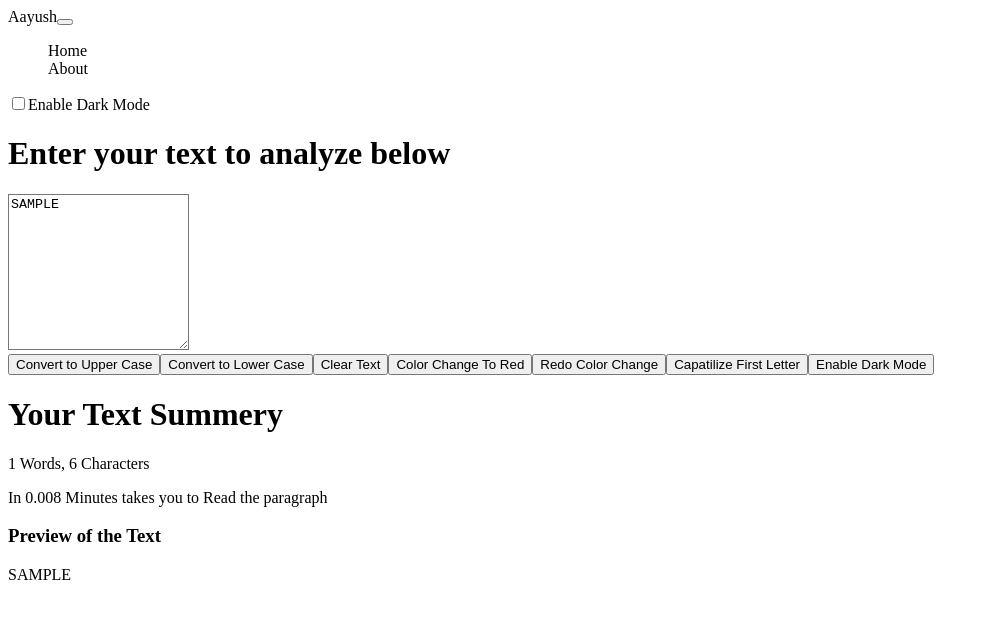
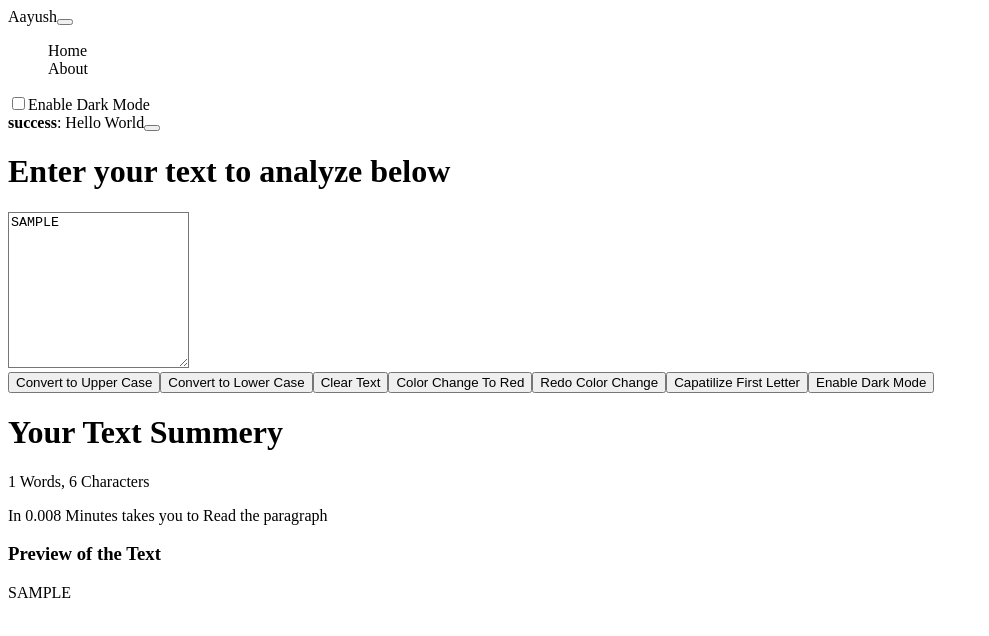
Before and after one commit to mr-prasai2004/Learning_React, a React (Create React App) app in the folder learning_react/: page / in a window 1280 px wide. Both pictures are taken after typing "Sample" into the empty fields and a click on the button "Convert to Upper Case". Shown: the top 636 px of the page, without its empty margins (0-989 px from the left). Built offline with nearby package versions, Linux system fonts and the light colour scheme; the HTML template or start-up script is replaced by a standard one.

Commit message:
Done again without anyhelp

```diff
--- a/learning_react/src/App.js
+++ b/learning_react/src/App.js
@@ -4,8 +4,9 @@ import Navbar from "./components/Navbar";
 import TextForm from "./components/TextForm";
 // import Testt from "./components/Testt";
 import { useState } from "react";
-import TextFrom from "./components/TextFrom";
-import Alert from "./components/Alert";
+// import TextFrom from "./components/TextFrom";
+import Alertt from "./components/Alertt";
+// import Alert from "./components/Alert";
 // import TextForm from "./components/TextForm";
 // import Textform2 from "./components/Textform2";
 // import TextForm3 from "./components/TextForm3";
@@ -15,40 +16,52 @@ function App() {
     if(mode ==='dark'){
     setMode('light')
     document.body.style.backgroundColor = 'white'
-    showAlert("Light Mode hass been enable","success")
+    showAlertt("Light Mode hass been enable","success")
     }
     else{
       setMode('dark')
       document.body.style.backgroundColor = 'gray'
-      showAlert("Dark Mode hass been enable","success")
+      showAlertt("Dark Mode hass been enable","success")
     }
 
 
   }
-  const [alert, setAlert]=useState(null);
-  const showAlert=(message, type)=>{
-      setAlert({
-          msg: message,
-          type: type
-      })
-      setTimeout(()=>{
-        setAlert(null)
-      },1500);
+  // const [alert, setAlert]=useState(null);
+  // const showAlert=(message, type)=>{
+  //     setAlert({
+  //         msg: message,
+  //         type: type
+  //     })
+  //     setTimeout(()=>{
+  //       setAlert(null)
+  //     },1500);
 
+  // }
+  const [alertt,setAlertt]=useState(null);
+  const showAlertt=(message, type)=>{
+    setAlertt({
+      msg: message,
+      type: type
+    })
   }
+
   return (
     <>
 <Navbar title='Aayush' mode={mode} toggleMode={toggleMode}/>
-<Alert alert={alert} />
+<Alertt alertt={alertt} />
+{/* <Alert alert={alert} /> */}
 {/* {/* // <div className="container my-3 "> */}
 
-<TextForm showAlert={showAlert} heading="Enter your text to analyze below"mode={mode}/>
+{/* <TextForm showAlert={showAlert} heading="Enter your text to analyze below"mode={mode}/>  */}
+<TextForm showAlertt={showAlertt} heading="Enter your text to analyze below"mode={mode}/>
+
 {/* <About />  */}
 {/* <Testt /> */}
  {/* </div> */}
 {/* <Textform2 />
 <TextForm3 /> */}
 {/* <TextFrom heading="Enter your text to Analysis Below"/> */}
+
     </>
   );
 }
--- /dev/null
+++ b/learning_react/src/components/Alertt.js
@@ -0,0 +1,14 @@
+import React from 'react';
+
+export default function Alertt(props) {
+  return (
+    <>
+      {props.alertt && (
+        <div className={`alert alert-${props.alertt.type} alert-dismissible fade show`} role="alert">
+          <strong>{props.alertt.type}</strong>: {props.alertt.msg}
+          <button type="button" className="btn-close" data-bs-dismiss="alert" aria-label="Close"></button>
+        </div>
+      )}
+    </>
+  );
+}
--- a/learning_react/src/components/TextForm.js
+++ b/learning_react/src/components/TextForm.js
@@ -4,21 +4,21 @@ export default function TextForm(props) {
     const handelUpClick=()=>{
         let newText=text.toUpperCase();
         setText(newText);
-        props.showAlert('Converted To Upper Case','success');
+        props.showAlertt("Hello World",'success')
     }
     const handelLowClick=()=>{
       let newText=text.toLowerCase();
       setText(newText);
-      props.showAlert('Converted To Lower Case','success');
+      // props.showAlert('Converted To Lower Case','success');
   }
   const handelClearClick=()=>{
     let newText=('');
     setText(newText);
-    props.showAlert('Cleared the text','success');
+    // props.showAlert('Cleared the text','success');
 }
 const handelColorClick=()=>{
   document.getElementById("myBox").style.color="red";
-  props.showAlert('Converted the text Color to Red','success');
+  // props.showAlert('Converted the text Color to Red','success');
 }
 const FirstLetter=()=>{
   if(!text){
@@ -27,12 +27,13 @@ const FirstLetter=()=>{
     let ttext= text.split(" ");
   let a = ttext.map(word => word[0].toUpperCase() + word.slice(1));
   setText(a.join(" "));
-  props.showAlert('Converted First Letter To Capital Case','success');}
+  // props.showAlert('Converted First Letter To Capital Case','success');
+  }
 
 }
 const Redo=()=>{
   document.getElementById("myBox").style.color="black";
-  props.showAlert('Redo the text Color','success');
+  props.showAlertt('Redo the text Color','success');
 }
     const handleOnChange=(event)=>{
         setText(event.target.value)
--- a/learning_react/src/components/TextFrom.js
+++ b/learning_react/src/components/TextFrom.js
@@ -6,13 +6,13 @@ export default function TextFrom(props) {
         console.log("UpperCase")
         let a = text.toUpperCase();
         setText(a);
-        props.showAlert('Converted To Upper Case','success');
+        // props.showAlert('Converted To Upper Case','success');
     }
     const onHandleLowerClick=()=>{
         console.log("LowerCase")
         let a = text.toLowerCase();
         setText(a);
-        props.showAlert('Converted To Lower Case','success');
+        // props.showAlert('Converted To Lower Case','success');
     }
     const OnhandleChange=(event)=>{
         console.log("onChange")
```
